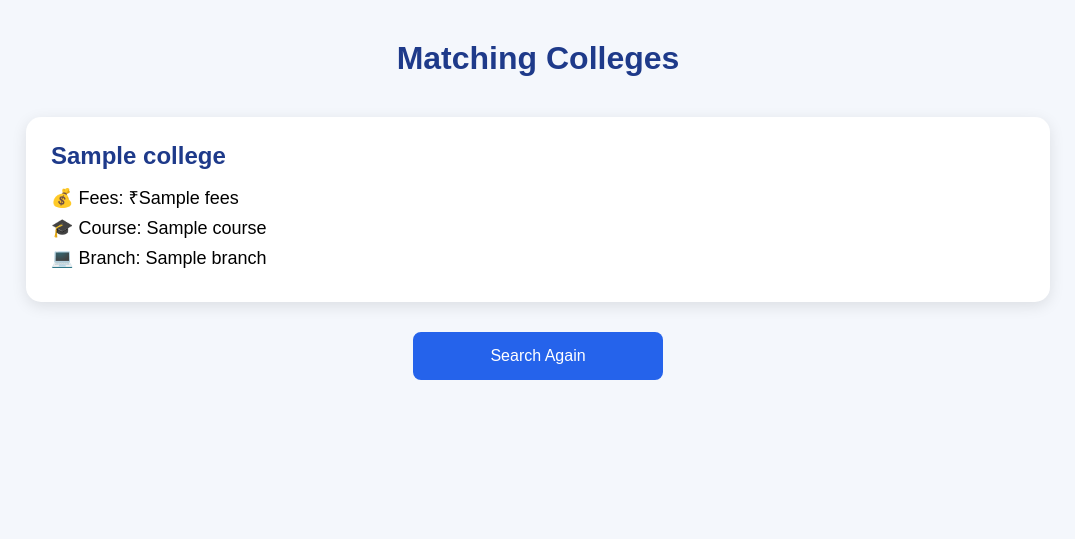
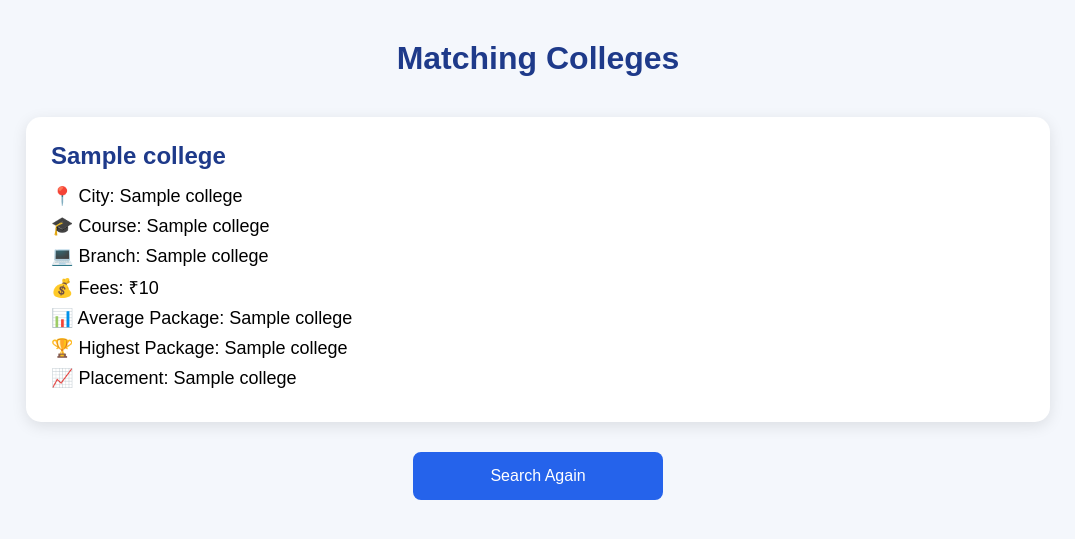
Before and after one commit to Shreyansh-Sharma23/CollegeCompass, a Flask app: template templates/results.html in a window 1280 px wide. Shown: the part 75-614 px from the top of the page, without its empty margins (102-1177 px from the left). Run offline with Flask 3, Linux system fonts and the light colour scheme; the template is opened without the code that fills it: most values are stand-ins (such as "Sample title", 1, 10 or a date in 2020).

Commit message:
Day 2: Added SQLite database integration and dynamic college search

```diff
--- a/app.py
+++ b/app.py
@@ -1,27 +1,7 @@
 from flask import Flask, render_template, request
+import sqlite3
 
 app = Flask(__name__)
-
-colleges = [
-    {
-        "name": "JECRC Jaipur",
-        "course": "BTech",
-        "branch": "CSE",
-        "fees": 220000
-    },
-    {
-        "name": "LNMIIT Jaipur",
-        "course": "BTech",
-        "branch": "CSE",
-        "fees": 450000
-    },
-    {
-        "name": "SKIT Jaipur",
-        "course": "BTech",
-        "branch": "IT",
-        "fees": 180000
-    }
-]
 
 @app.route("/")
 def home():
@@ -31,7 +11,6 @@ def home():
 def college_page():
     return render_template("colleges.html")
 
-
 @app.route("/search", methods=["POST"])
 def search():
 
@@ -39,22 +18,25 @@ def search():
     branch = request.form["branch"]
     budget = int(request.form["budget"])
 
-    result = []
+    conn = sqlite3.connect("college.db")
+    cursor = conn.cursor()
 
-    for college in colleges:
+    cursor.execute("""
+    SELECT *
+    FROM colleges
+    WHERE course = ?
+    AND branch = ?
+    AND fees <= ?
+    """, (course, branch, budget))
 
-        if (
-            college["course"] == course
-            and college["branch"] == branch
-            and college["fees"] <= budget
-        ):
-            result.append(college)
+    colleges = cursor.fetchall()
+
+    conn.close()
 
     return render_template(
         "results.html",
-        colleges=result
+        colleges=colleges
     )
-
 
 if __name__ == "__main__":
     app.run(debug=True)
--- a/templates/results.html
+++ b/templates/results.html
@@ -83,28 +83,53 @@
     <h1>Matching Colleges</h1>
 
     <div class="results-container">
+        {% if colleges %}
 
         {% for college in colleges %}
 
         <div class="card">
 
-            <h2>{{ college.name }}</h2>
+    <h2>{{ college[1] }}</h2>
 
     <p class="info">
-                💰 Fees: ₹{{ college.fees }}
+        📍 City: {{ college[2] }}
     </p>
 
     <p class="info">
-                🎓 Course: {{ college.course }}
+        🎓 Course: {{ college[3] }}
     </p>
 
     <p class="info">
-                💻 Branch: {{ college.branch }}
+        💻 Branch: {{ college[4] }}
+    </p>
+
+   <p class="info">
+    💰 Fees: ₹{{ "{:,}".format(college[5]) }}
+</p>
+
+    <p class="info">
+        📊 Average Package: {{ college[6] }}
+    </p>
+
+    <p class="info">
+        🏆 Highest Package: {{ college[7] }}
+    </p>
+
+    <p class="info">
+        📈 Placement: {{ college[8] }}
     </p>
 
 </div>
 
         {% endfor %}
+        {% else %}
+
+<div class="card">
+    <h2>No Colleges Found 😔</h2>
+    <p>Try increasing your budget or changing your branch.</p>
+</div>
+
+{% endif %}
 
         <a href="/colleges" class="back-btn">
             Search Again
```
Also changed, not shown: create_db.py (added, +25 -0 lines), insert_data.py (added, +32 -0 lines), college.db (added). Lines whose indentation alone changed are shown as unchanged.
